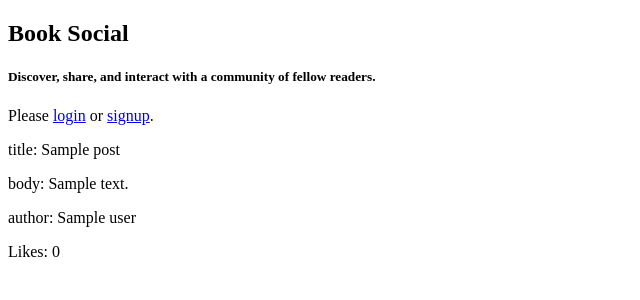
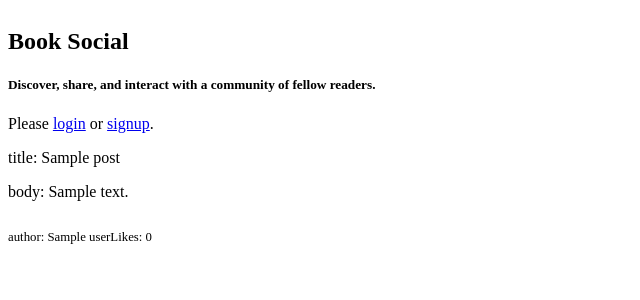
Before and after one commit to jmgraham5/booksocial, a Django app: template templates/home.html in a window 1280 px wide. Shown: the top 300 px of the page, without its empty margins (0-640 px from the left). Run offline with Django 4.2, Linux system fonts and the light colour scheme; the template is opened without the code that fills it: most values are stand-ins (such as "Sample title", 1, 10 or a date in 2020).

Commit message:
working on basic styling

```diff
--- /dev/null
+++ b/static/home.css
@@ -0,0 +1,21 @@
+body {
+    background-color: white;
+    display: flex;
+}
+
+.like {
+    font-size: .8rem;
+    justify-content: space-between;
+}
+
+.user {
+    font-size: .8rem;
+}
+
+.thread {
+    font-size: 1rem;
+}
+
+#container2 {
+    display: flex
+}
--- a/templates/home.html
+++ b/templates/home.html
@@ -1,6 +1,6 @@
 {% extends 'base.html' %}
 {% block content %}
-
+<link rel="stylesheet" href="/static/home.css">
 
 
 {% if user.is_authenticated == False%}
@@ -12,16 +12,18 @@
     {% for post in object_list %}
 
       <div class="post">
-        <p>
+        <p class='main'>
           title: {{post.title}}
         </p>
-        <p>
+        <p class='thread'>
         body: {{post.body}}
       </p>
-        <p>
+      <div id='container2'>
+        <p class='user'>
         author: {{post.user}}
       </p>
-      <p>Likes: [[counter]]</p>
+      <p class='like'>Likes: [[counter]]</p>
+      </div>
         {% if threads.author.username == user.username %}
           <a href="{% url 'threads:edit' threads.pk %}">edit</a>
         {% endif %}
--- a/threads/urls.py
+++ b/threads/urls.py
@@ -6,5 +6,7 @@ urlpatterns = [
     path('', views.ListPosts.as_view(), name='home'),
     path('threads/new/', views.CreatePost.as_view(), name='new'),
     path('threads/<int:pk>/', views.ListPosts.as_view(), name='home'),
+    path('threads/<int:pk>/edit', views.EditPost.as_view(), name='edit'),
+    path('threads/<int:pk>/delete/', views.DeletePost.as_view(), name='delete'),
     path('home/register/', views.HomeRegister, name='home_register')
 ]
```
Also changed, not shown: static/login.css (added).
